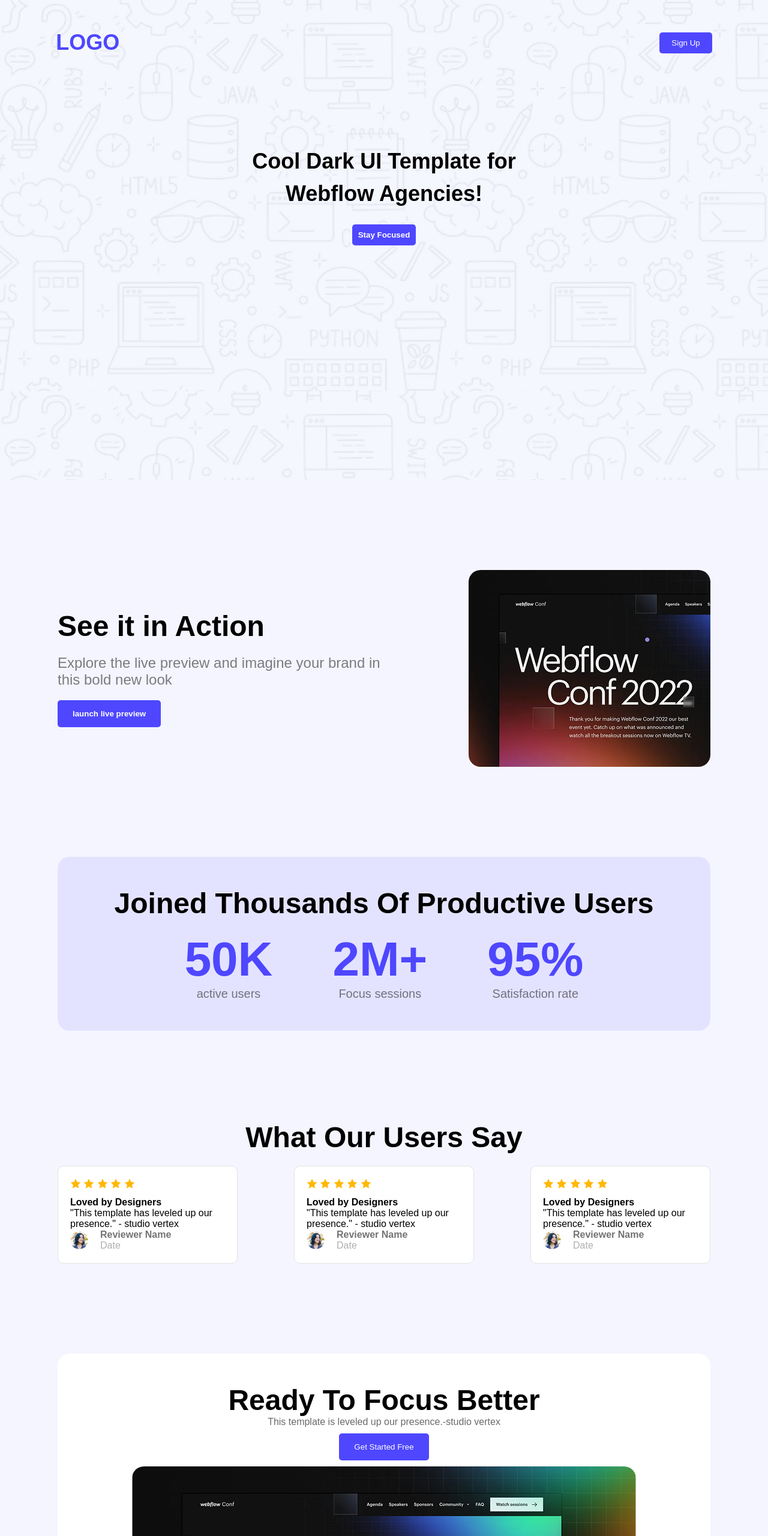
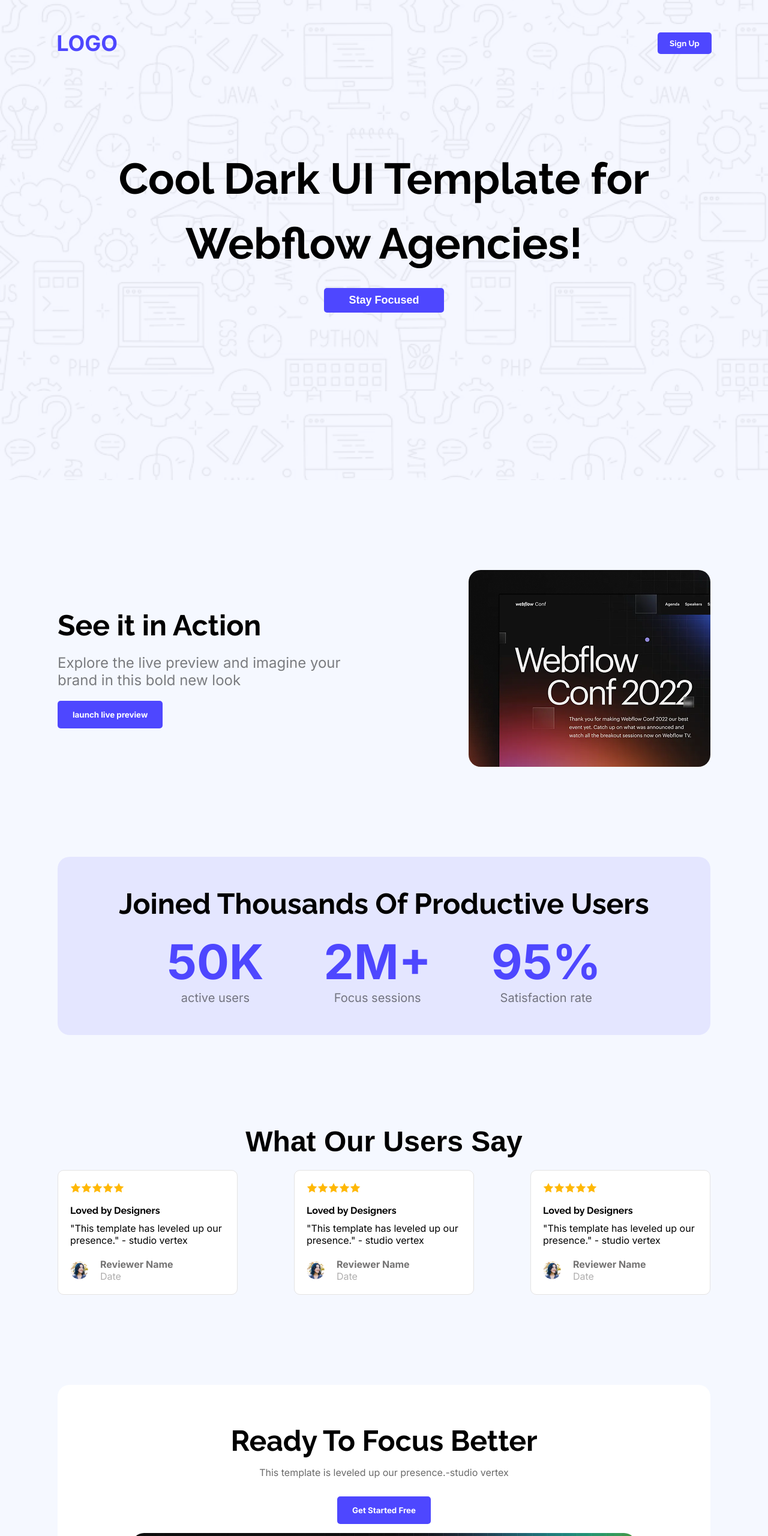
Before and after one commit to abirabdullahs/assignment-no.1, a plain HTML site: page index.html in a window 1280 px wide. Shown: the top 2560 px of the page at 60% size. Drawn offline with Linux system fonts and the light colour scheme; a web font is replaced by a local one.

Commit message:
structure completed

```diff
--- a/index.html
+++ b/index.html
@@ -5,6 +5,9 @@
     <meta name="viewport" content="width=device-width, initial-scale=1.0">
     <title>Document</title>
     <link rel="stylesheet" href="style.css">
+    <link rel="preconnect" href="https://fonts.googleapis.com">
+<link rel="preconnect" href="https://fonts.gstatic.com" crossorigin>
+<link href="https://fonts.googleapis.com/css2?family=Libertinus+Math&family=Parastoo:wght@400..700&family=Raleway:ital,wght@0,100..900;1,100..900&family=Inter:ital,opsz,wght@0,14..32,100..900;1,14..32,100..900&display=swap" rel="stylesheet">
 </head>
 <body>
     <section id="header">
@@ -137,7 +140,7 @@
 
     <section id="feedback">
         <div class="feedback">
-            <h2>Lets's Get in <br> Touch</h2>
+            <h2>Lets's Get in Touch</h2>
             <form action="url" method="post">
                 <p>Your Name</p><input type="text" placeholder="Your Name">
                 <p>Your Email</p><input type="email" placeholder="Your Email">
@@ -149,7 +152,7 @@
 
     <footer>
         <h2>LOGO</h2>
-        <p>Ready to elevate your online presence? Contact us today to discuss your project and discover how we can bring your vision to life.</p>
+        <p>Ready to elevate your online presence? Contact us today to discuss <br> your project and discover how we can bring your vision to life.</p>
         <ul>
             <li>Home</li>
             <li>About</li>
--- a/style.css
+++ b/style.css
@@ -6,7 +6,7 @@
 
 body {
     font-family: 'Poppins', sans-serif;
-    background-color: rgba(78, 71, 255, 0.05);
+    background-color: #f5f8ff;
 }
 
 #header {
@@ -27,6 +27,7 @@ body {
 .navbar h2 {
     color: #4E47FF;
     font-size: 36px;
+    font-family: 'Inter', sans-serif;
 }
 
 .navbar button {
@@ -36,6 +37,8 @@ body {
     padding: 10px 20px;
     border-radius: 5px;
     cursor: pointer;
+    font-family: 'raleway', sans-serif;
+    font-weight: bold;
 }
 
 .navbar button:hover {
@@ -54,9 +57,10 @@ body {
 }
 
 .text h3 {
-    font-size: 36px;
+    font-size: 3em;
     font-weight: bold;
     margin-bottom: 20px;
+    font-family: 'Raleway', sans-serif;
 }
 
 .text button {
@@ -67,6 +71,8 @@ body {
     border-radius: 5px;
     cursor: pointer;
     font-weight: bold;
+    font-size: large;
+    width: 200px;
 }
 
 .text button:hover {
@@ -99,12 +105,14 @@ body {
     font-size: 3em;
     color: #000000;
     margin-bottom: 20px;
+    font-family: 'Raleway', sans-serif;
 }
 
 #action p {
     font-size: 24px;
     color: rgba(0, 0, 0, 0.5);
     margin-bottom: 20px;
+    font-family: 'inter', sans-serif;
 }
 
 #action button {
@@ -115,6 +123,7 @@ body {
     border-radius: 5px;
     cursor: pointer;
     font-weight: bold;
+    font-family: 'inter', sans-serif;
 }
 
 #action button:hover {
@@ -138,12 +147,14 @@ body {
     font-size: 3em;
     color: #000000;
     margin-top: 0px;
+    font-family: 'raleway', sans-serif;
 }
 
 #productive-user h2 {
     font-size: 5em;
     color: #4E47FF;
     margin: 0px;
+    font-family: 'inter', sans-serif;
 }
 
 #productive-user .overview {
@@ -157,6 +168,7 @@ body {
     font-size: 20px;
     color: rgba(0, 0, 0, 0.5);
     margin: 0;
+    font-family: 'inter', sans-serif;
 }
 
 #review {
@@ -170,11 +182,7 @@ body {
     margin-top: 0px;
 }
 
-#review h4 {
-    font-size: 1em;
-    color: #000000;
-    margin: 10px 0px 0px 0px;
-}
+
 
 #review .review-cards {
     text-align: left;
@@ -192,10 +200,27 @@ body {
     width: 300px;
 }
 
+#review .card .stars{
+    display: flex;
+    margin-bottom: 20px;
+}
+
 .card .user {
     display: flex;
     align-items: center;
     gap: 10px;
+}
+
+.card h4{
+    margin-bottom: 10px;
+    font-size: 1em;
+    color: #000000;
+    font-family: 'raleway', sans-serif;
+}
+
+.card p{
+    margin-bottom: 20px;
+    font-family: 'inter', sans-serif;
 }
 
 .card .user img {
@@ -207,7 +232,7 @@ body {
 
 .user .user-info p {
     font-size: 16px;
-    margin: 0;
+    margin-bottom: 0px;
 }
 
 .user .name {
@@ -229,11 +254,14 @@ body {
 #template h2 {
     font-size: 3em;
     color: #000000;
-    margin-top: 0px;
+    margin: 15px 0px;
+    font-family: 'Raleway', sans-serif;
 }
 
 #template p {
     color: rgb(106, 106, 106);
+    margin: 15px 0px;
+    font-family: 'inter', sans-serif;
 }
 
 #template button {
@@ -243,7 +271,9 @@ body {
     padding: 15px 25px;
     border-radius: 5px;
     cursor: pointer;
-    margin: 10px;
+    margin: 15px 0px;
+    font-weight: bold;
+    font-family: 'inter', sans-serif;
 }
 
 #template button:hover {
@@ -257,7 +287,6 @@ body {
 }
 
 #feedback {
-    background-color: #f5f8ff;
     padding: 100px 0;
     display: flex;
     justify-content: center;
@@ -275,26 +304,28 @@ body {
 }
 
 .feedback h2 {
-    font-size: 64px;
+    font-size: 5em;
     font-weight: 700;
     color: #000;
     line-height: 1.2;
     max-width: 400px;
+    font-family: 'raleway', sans-serif;
 }
 
 .feedback form {
     flex: 1;
     display: flex;
     flex-direction: column;
-    gap: 20px;
+    gap: 15px;
     min-width: 300px;
+    font-family: 'inter', sans-serif;
 }
 
 .feedback form p {
     font-size: 14px;
-    font-weight: 500;
+    font-weight: bold;
     color: #000;
-    margin-bottom: 5px;
+    margin-bottom: 5px 0px 2px 0px;
 }
 
 .feedback input,
@@ -302,7 +333,7 @@ body {
     width: 100%;
     padding: 15px 20px;
     border: 1px solid #ccc;
-    border-radius: 10px;
+    border-radius: 20px;
     font-size: 16px;
     background-color: white;
     outline: none;
@@ -319,8 +350,8 @@ body {
     border: none;
     padding: 15px;
     border-radius: 10px;
-    font-size: 16px;
-    font-weight: 500;
+    font-size: 1.5em;
+    font-weight: bold;
     cursor: pointer;
     transition: background-color 0.3s ease, transform 0.2s ease;
 }
@@ -332,7 +363,7 @@ body {
 
 
 footer {
-    height: 500px;
+    height: 400px;
     text-align: center;
     padding: 20px;
     background-color: #ffffff;
@@ -344,6 +375,7 @@ footer h2 {
     font-size: 5em;
     color: #4E47FF;
     margin-bottom: 30px;
+    font-family: 'inter', sans-serif;
 }
 
 footer p {
@@ -358,6 +390,6 @@ footer ul {
     margin: 0;
     display: flex;
     justify-content: center;
-    gap: 20px;
+    gap: 30px;
     color: #888888;
 }
```
